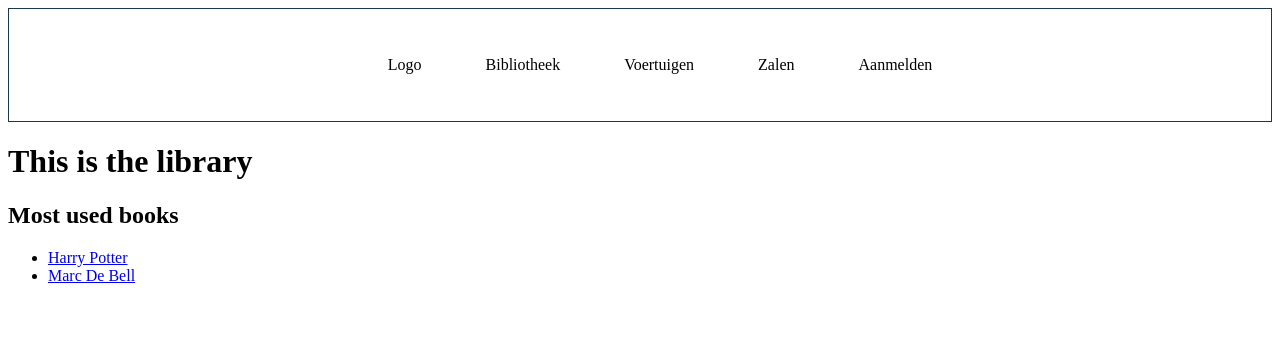
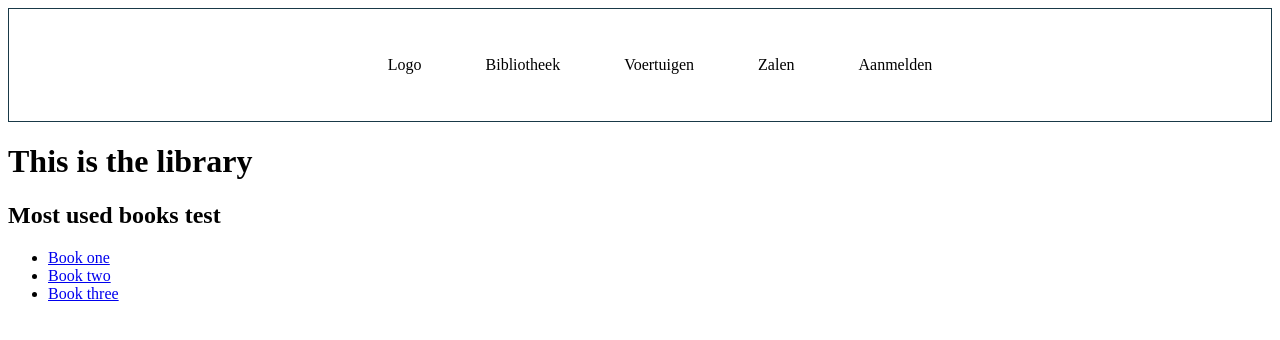
Before and after one commit to pgmgent-atwork-3/zonnestraal-catalogus, a Next.js app in the folder client/zonnestraal/: page /bibliotheek in a window 1280 px wide. Shown: the top 340 px of the page. Built offline with nearby package versions, Linux system fonts and the light colour scheme.

Commit message:
made all pages

```diff
--- a/client/zonnestraal/components/Layouts/BaseLayout.tsx
+++ b/client/zonnestraal/components/Layouts/BaseLayout.tsx
@@ -1,4 +1,5 @@
 import { Nav } from './Nav';
+import {Header} from './Header';
 
 interface BaseProps {
   children: any
@@ -11,6 +12,7 @@ const BaseLayout = ({ children }: BaseProps) => {
       <Nav/>
 
       <div>
+          <Header />
           { children }
       </div>
     </>
--- a/client/zonnestraal/components/Layouts/Header.tsx
+++ b/client/zonnestraal/components/Layouts/Header.tsx
@@ -1,4 +1,5 @@
-import React from 'react'
+import React from 'react';
+import HeaderStyles from '../../_sass/layout/header.module.scss';
 
 interface Props {
 
--- a/client/zonnestraal/components/Layouts/Nav.tsx
+++ b/client/zonnestraal/components/Layouts/Nav.tsx
@@ -23,7 +23,7 @@ export const Nav = (props: Props) => {
                     <Link href='/zalen'>Zalen</Link>
                 </li>
                 <li>
-                    <Link href='/aanmelden'>Aanmelden</Link>
+                    <Link href='/login'>Aanmelden</Link>
                 </li>
             </ul>
         </nav>
--- a/client/zonnestraal/pages/bibliotheek/index.tsx
+++ b/client/zonnestraal/pages/bibliotheek/index.tsx
@@ -1,7 +1,26 @@
 import Head from "next/head";
 import Link from "next/link";
 
+
 function LibraryPage() {
+  const books = [
+    {
+      id: 1,
+      title: "Book one",
+      slug: "one"
+    },
+    {
+      id: 2,
+      title: "Book two",
+      slug: "two"
+    },
+    {
+      id: 3,
+      title: "Book three",
+      slug: "three"
+    },
+  ]
+
     return (
         <>
         <Head>
@@ -10,16 +29,38 @@ function LibraryPage() {
 
             <h1>This is the library</h1>
 
-            <h2>Most used books</h2>
+            <h2>Most used books test</h2>
+
             <ul>
-                <li>
-                    <Link href="/bibliotheek/Harry-Potter">Harry Potter</Link>
+              {books.map((b) => (
+                <li key={b.id}>
+                  <Link
+                    href={{
+                      pathname: '/blog/[slug]',
+                      query: { slug: b.title },
+                    }}
+                  >
+                    <a>{b.title}</a>
+                  </Link>
                 </li>
-                <li>
-                    <Link href="/bibliotheek/Marc-De-Belle">Marc De Bell</Link>
-                </li>
+              ))}
             </ul>
-        </>
+
+{/*             <ul>
+                {books.map((book) => {
+                  <li key={book.id}>
+                    <Link
+                      href={{
+                        pathname: '/bibliotheek/[slug]',
+                        query: { slug: book.title }
+                      }}
+                    >
+                      <a>{book.title}</a>
+                    </Link>
+                  </li>
+                })}
+            </ul>
+ */}        </>
     );
 };
 
```
Also changed, not shown: client/zonnestraal/pages/login/index.tsx (added, +15 -0 lines), client/zonnestraal/_sass/layout/header.module.scss (added).
